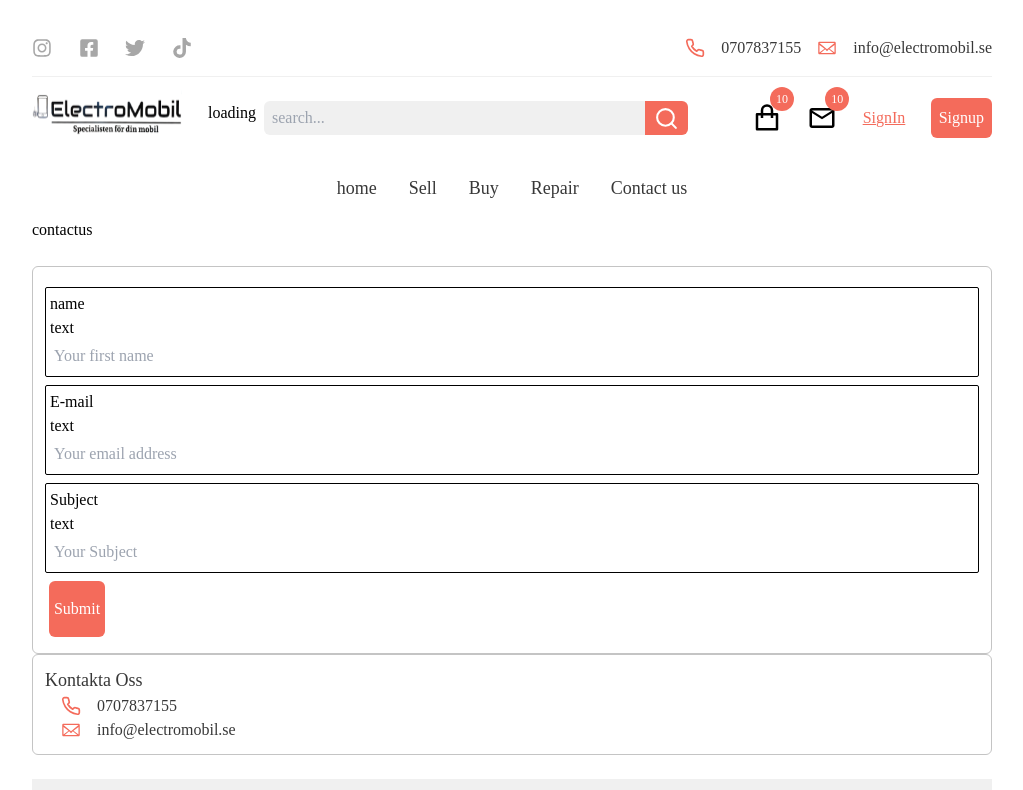
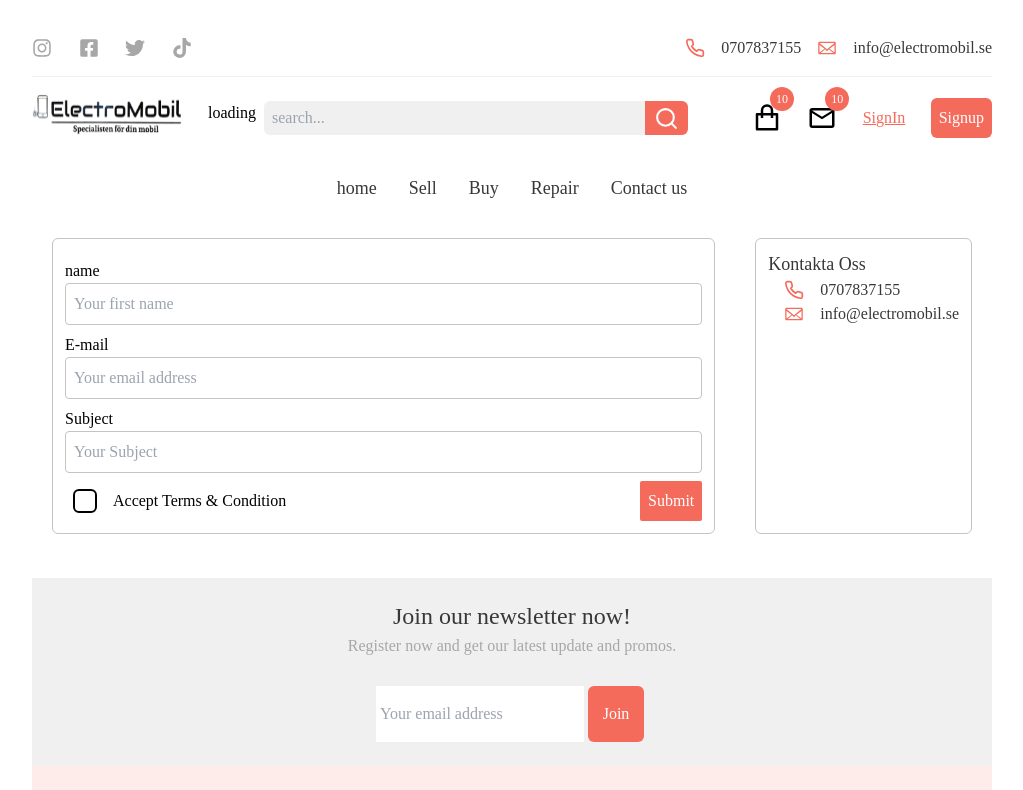
Before and after one commit to TahGue/elctro-client, a Next.js app: page /contactus in a window 1280 px wide. Shown: the top 790 px of the page, without its empty margins (128-1151 px from the left). Built offline with nearby package versions, Linux system fonts and the light colour scheme; no server answers.

Commit message:
fix contact us

```diff
--- a/components/ContactUs.tsx
+++ b/components/ContactUs.tsx
@@ -15,10 +15,11 @@ import { useSettings } from '../hooks/useSettings';
 export default function ContactUs() {
   const { companyName, companyEmail, companyTel } = useSettings();
   return (
-
-     <div className='border border-grey rounded-md p-3'>
+    <div className='border border-grey rounded-md p-3 h-full'>
       <div className='flex flex-col'>
-        <h4 className=' text-lg font-bold text-black items-center'>Kontakta Oss</h4>
+        <h4 className=' text-lg font-bold text-black items-center'>
+          Kontakta Oss
+        </h4>
         <a href={`tel:${companyTel}`}>
           <div className='flex items-center'>
             <span className='text-primary mx-4'>
--- a/components/ContactUsForm.tsx
+++ b/components/ContactUsForm.tsx
@@ -1,67 +1,66 @@
-import React, { useState } from 'react'
-import BoxedIcon from "../ui/BoxedIcon"
-import Textfield from './textfield'
+import React, { useState } from 'react';
+import BoxedIcon from '../ui/BoxedIcon';
+import Button from '../ui/Button';
+import { Checkbox } from '../ui/Checkbox';
+import Textfield from '../ui/TextField';
+
 const ContactUsForm = () => {
-    const [email, setEmail] = useState("")
-    const [name, setName] = useState("")
-    const [Subject, setSubject] = useState("")
-
-    const handleSubmit = async (event: React.FormEvent) => {
+  const [email, setEmail] = useState('');
+  const [name, setName] = useState('');
+  const [Subject, setSubject] = useState('');
+  const [isAccept, setIsAccept] = useState(false);
   // TODO
-    }
-
-    const handleEmailChange = (event: React.ChangeEvent<HTMLInputElement>) => {
-      const { value } = event.target
-      setEmail(value)
-    }
-
-    const onChange = (event: React.ChangeEvent<HTMLInputElement>) => {
-      const { value } = event.target
-      setName(value)
-    }
-    const handleSubjectChange = (event: React.ChangeEvent<HTMLInputElement>) => {
-        const { value } = event.target
-        setSubject(value)
-      }
 
   return (
-      <div className='border border-grey rounded-md p-3'><form onSubmit={handleSubmit}>
-        <div><Textfield
+    <div className='border border-grey rounded-md p-3'>
+      <form>
+        <div>
+          <Textfield
             label='name'
-          name="fields[first_name]"
-          placeholder="Your first name"
-          type="text"
+            name='fields[first_name]'
+            placeholder='Your first name'
+            type='text'
             required
-          onChange={onChange}
+            onChange={(e) => setName(e.target.value)}
             value={name}
           />
         </div>
-        <div><Textfield
+        <div>
+          <Textfield
             label='E-mail'
-          name="email_address"
-          placeholder="Your email address"
+            name='email_address'
+            placeholder='Your email address'
             required
-          type="email"
-          onChange={onChange}
+            type='email'
+            onChange={(e) => setEmail(e.target.value)}
             value={email}
           />
         </div>
         <div className=''>
           <Textfield
             label='Subject'
-          name="Subject_data"
-          placeholder="Your Subject"
+            name='Subject_data'
+            placeholder='Your Subject'
             required
-          type="text"
-          onChange={onChange}
+            type='text'
+            onChange={(e) => setSubject(e.target.value)}
             value={Subject}
           />
         </div>
+        <div className='flex w-full justify-between items-center'>
+          <Checkbox
+            name='isAccept'
+            checked={isAccept}
+            onChange={(e) => setIsAccept(!isAccept)}
+            label='Accept Terms & Condition'
+            color='primary'
+          />
           <div>
-        <BoxedIcon>Submit</BoxedIcon>
+            <Button size='large'>Submit</Button>
+          </div>
         </div>
       </form>
     </div>
-    )
-  }
-  export default ContactUsForm
+  );
+};
+export default ContactUsForm;
--- a/components/TextField.tsx
+++ /dev/null
@@ -1,27 +0,0 @@
-import React from 'react'
-type Iprops = {
-    value:string;
-    onChange:(event: React.ChangeEvent<HTMLInputElement>) => void;
-    placeholder?:string;
-    name:string;
-    label:string;
-    type?:string;
-    required?:boolean;
-}
-const Textfield=({value,onChange,placeholder="",name,type="text",required=false,label}: Iprops) => {
-  return (
-    <div className='p-1 my-2 border rounded-sm' >
-        <label htmlFor={name}>{label}</label>
-        <h1>text</h1>
-        <input id={name} className='p-1'
-          name={name}
-          placeholder={placeholder}
-          type={type}
-          onChange={onChange}
-          value={value}
-        />
-        </div>
-  )
-}
-
-export default Textfield
--- a/pages/contactus.tsx
+++ b/pages/contactus.tsx
@@ -1,17 +1,18 @@
-import React from 'react'
-import ContactUs from '../components/ContactUs'
-import ContactUsForm from '../components/ContactUsForm'
+import React from 'react';
+import ContactUs from '../components/ContactUs';
+import ContactUsForm from '../components/ContactUsForm';
 
 function contactus() {
   return (
-    <div className='flex flex-col'>
-        <div>contactus</div>
-    <br />
-        <ContactUsForm/>
-    <ContactUs />
-
+    <div className='flex'>
+      <div className='flex-1 p-5'>
+        <ContactUsForm />
+      </div>
+      <div className=' p-5'>
+        <ContactUs />
+      </div>
     </div>
-  )
+  );
 }
 
-export default contactus
+export default contactus;
--- a/ui/Button.tsx
+++ b/ui/Button.tsx
@@ -37,7 +37,6 @@ export default function Button({
     <button
       className={`
        transition-all
-       hover:animate-ping
       ${sizes[size]} ${colors[color]} ${roundeds[rounded]}
       `}
       onClick={onClick}
--- a/ui/TextField.tsx
+++ b/ui/TextField.tsx
@@ -1,158 +1,37 @@
-import React, { InputHTMLAttributes, TextareaHTMLAttributes, useState } from 'react';
-import { Eye, EyeOff } from 'react-feather';
+import React from 'react';
+type Iprops = {
+  value: string;
+  onChange: (event: React.ChangeEvent<HTMLInputElement>) => void;
+  placeholder?: string;
+  name: string;
+  label: string;
+  type?: string;
+  required?: boolean;
+};
+const Textfield = ({
+  value,
+  onChange,
+  placeholder = '',
+  name,
+  type = 'text',
+  required = false,
+  label,
+}: Iprops) => {
+  return (
+    <div className='flex flex-col my-2'>
+      <label>{label}</label>
 
-const sizeClassnames = {
-  large: 'py-3 px-8 text-lg',
-  medium: 'py-3 px-6 text-m ',
-  small: 'px-2 py-1 text-sm',
-  tiny: 'px-1 text-sm',
+      <input
+        id={name}
+        className='px-2 py-2 border border-grey rounded'
+        name={name}
+        placeholder={placeholder}
+        type={type}
+        onChange={onChange}
+        value={value}
+      />
+    </div>
+  );
 };
 
-const roundingClassnames = {
-  large: 'rounded-lg',
-  medium: 'rounded-md',
-  small: 'rounded-md',
-  tiny: 'rounded-5',
-  round: 'rounded-full',
-};
-const iconSizeClassNames = {
-  large: 20,
-  medium: 16,
-  small: 12,
-  tiny: 10,
-};
-
-const variants = {
-  standard: 'standard',
-  outline: 'outline',
-};
-
-export interface TextareaAutosizeProps extends Omit<TextareaHTMLAttributes<HTMLTextAreaElement>, 'children' | 'rows'> {
-  maxRows?: string | number;
-  minRows?: string | number;
-}
-
-export interface InputProps extends Omit<InputHTMLAttributes<HTMLInputElement>, 'size' | 'children' | 'rows'> {}
-
-export type BaseInput = {
-  size?: keyof typeof sizeClassnames;
-  inputSize?: keyof typeof sizeClassnames;
-  rounding?: keyof typeof roundingClassnames;
-  placeholder?: string;
-  loading?: boolean;
-  label?: string;
-  variant?: keyof typeof variants;
-  containerClassName?: string;
-  error?: boolean;
-
-  type?: string;
-  className?: string;
-  cols?: number;
-  rows?: number;
-  multiline?: boolean;
-};
-
-export type TextFieldProps = (TextareaAutosizeProps & InputProps) & BaseInput;
-
-export const TextField = React.forwardRef<HTMLTextAreaElement & HTMLInputElement, TextFieldProps>(
-  (
-    {
-      size = 'medium',
-      disabled = false,
-      loading = false,
-      className,
-      containerClassName,
-      variant = 'standard',
-      label,
-      placeholder = ' ',
-      type = 'text',
-      error = false,
-      multiline = false,
-      capture,
-      ...props
-    },
-    ref
-  ) => {
-    const [displayPassword, setDisplayPassword] = useState(false);
-
-    const inputComponent = multiline ? (
-      <textarea
-        name={label}
-        className={`flex
-      w-full appearance-none focus:outline-none bg-transparent
-      ${variant === 'outline' && 'p-3'}
-      ${disabled ? 'text-gray-300' : 'text-gray-700'}
-      placeholderColor:text-gray-300
-      ${className}`}
-        disabled={disabled || loading}
-        placeholder={placeholder}
-        rows={5}
-        ref={ref}
-        {...props}
-      />
-    ) : (
-      <input
-        name={label}
-        className={`flex
-      w-full appearance-none focus:outline-none bg-transparent
-      ${variant === 'outline' && 'p-3'}
-      ${disabled ? 'text-gray-300' : 'text-gray-700'}
-      placeholderColor:text-gray-300
-      ${className}`}
-        disabled={disabled || loading}
-        placeholder={placeholder}
-        type={type === 'password' && displayPassword === true ? 'text' : type}
-        ref={ref}
-        {...props}
-      />
-    );
-    return (
-      <div
-        className={`relative flex group focus-within:border-primary-500
-      ${variant === 'outline' ? 'outline border-2 rounded-lg' : 'border-b-2'}
-      ${containerClassName}
-      ${disabled && 'border-gray-200'}
-      ${error && 'border-danger'}
-      ${!disabled && !error && 'border-gray-300'}
-      `}
-      >
-        {inputComponent}
-        <label
-          htmlFor={label}
-          className={`
-        w-full absolute top-0 origin-0 transition-all duration-200 ease-in-out pointer-events-none truncate
-        ${variant === 'outline' && 'p-3 rounded-full'}
-        ${disabled && 'text-gray-300'}
-        ${error && 'text-danger'}
-        ${!disabled && !error && 'text-gray-400'}
-        ${type === 'password' && 'pr-8'}
-        `}
-        >
-          {label}
-        </label>
-
-        {type === 'password' && (
-          <span
-            onClick={() => !disabled && setDisplayPassword(!displayPassword)}
-            className={`
-          absolute right-1 text-gray-300
-          ${disabled ? 'cursor-not-allowed' : 'cursor-pointer'}
-          `}
-          >
-            {displayPassword === true ? (
-              <EyeOff
-                size={iconSizeClassNames[size]}
-                className={`${disabled ? 'text-gray-200' : 'group-hover:text-primary-500'}`}
-              />
-            ) : (
-              <Eye
-                className={`${disabled ? 'text-gray-200' : 'group-hover:text-primary-500'}`}
-                size={iconSizeClassNames[size]}
-              />
-            )}
-          </span>
-        )}
-      </div>
-    );
-  }
-);
+export default Textfield;
```
Also changed, not shown: ui/Checkbox.tsx (+21 -5 lines). Lines whose indentation alone changed are shown as unchanged.
